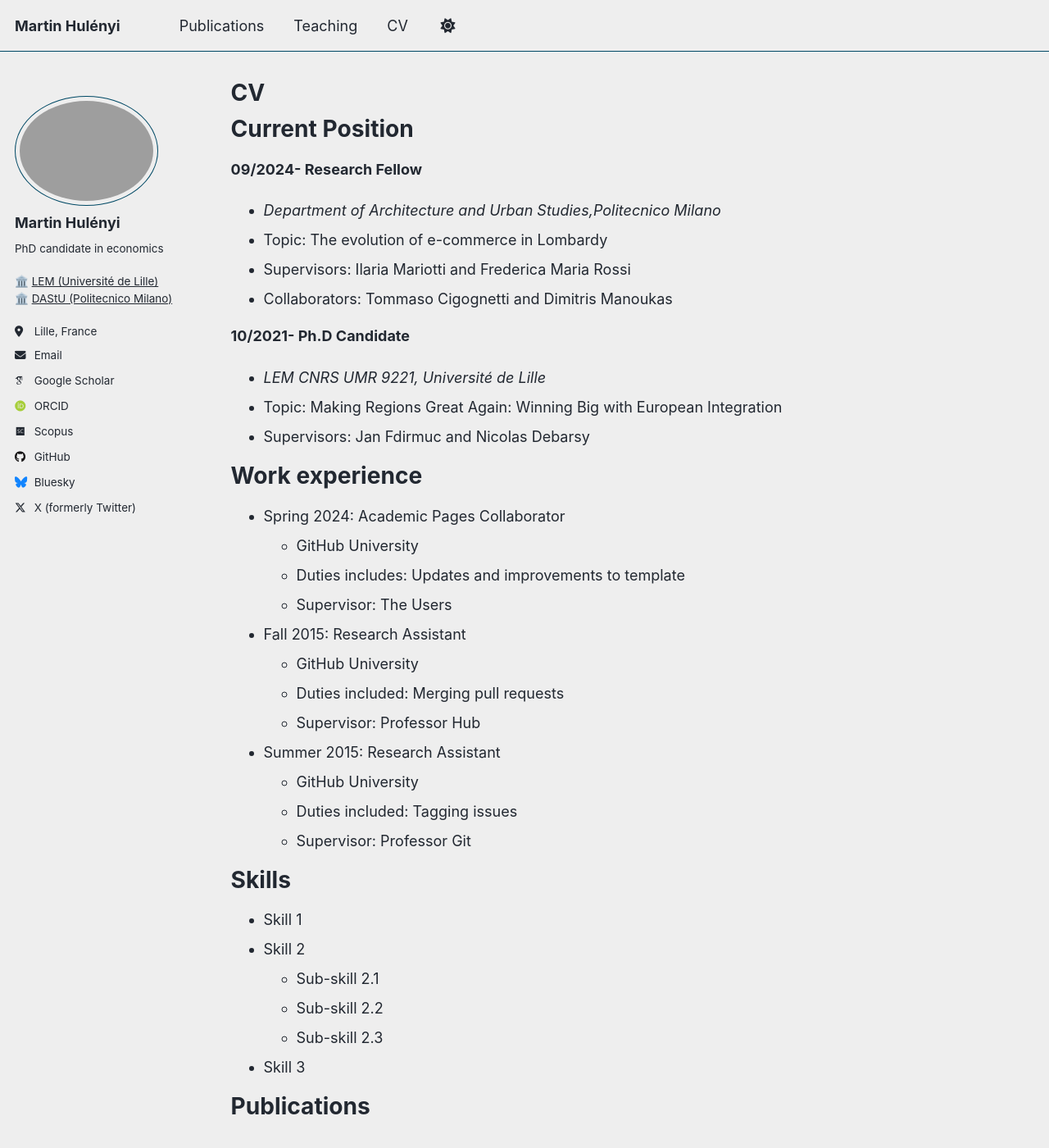
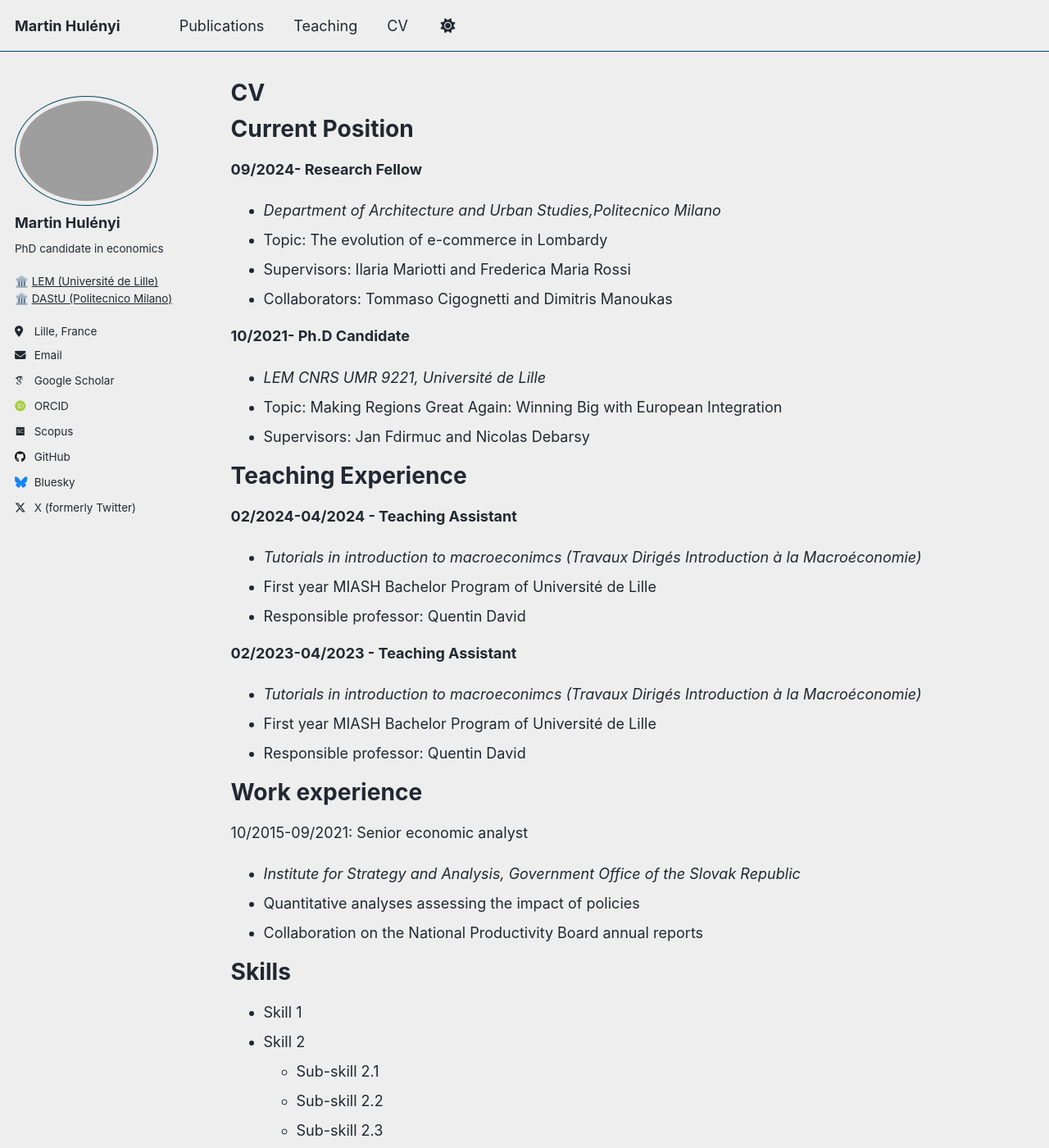
Before and after one commit to martinhulenyi/martinhulenyi.github.io, a Jekyll site: the page built from _pages/cv.md, in a window 1280 px wide and 1400 px high. Shown: the whole window at 82% size. Built offline with Jekyll 4.4.1, drawn with Linux system fonts in a browser that asks for light colours; some web fonts are replaced; a script that is not in the unit is left out.

Commit message:
Update cv.md

```diff
--- a/_pages/cv.md
+++ b/_pages/cv.md
@@ -24,24 +24,24 @@ redirect_from:
 * Topic: Making Regions Great Again: Winning Big with European Integration
 * Supervisors: Jan Fdirmuc and Nicolas Debarsy
 
+**Teaching Experience**
+======
+**02/2024-04/2024 - Teaching Assistant**
+* *Tutorials in introduction to macroeconimcs (Travaux Dirigés Introduction à la Macroéconomie)*
+* First year MIASH Bachelor Program of Université de Lille
+* Responsible professor: Quentin David
 
+**02/2023-04/2023 - Teaching Assistant**
+* *Tutorials in introduction to macroeconimcs (Travaux Dirigés Introduction à la Macroéconomie)*
+* First year MIASH Bachelor Program of Université de Lille
+* Responsible professor: Quentin David
 
-Work experience
+**Work experience**
 ======
-* Spring 2024: Academic Pages Collaborator
-  * GitHub University
-  * Duties includes: Updates and improvements to template
-  * Supervisor: The Users
-
-* Fall 2015: Research Assistant
-  * GitHub University
-  * Duties included: Merging pull requests
-  * Supervisor: Professor Hub
-
-* Summer 2015: Research Assistant
-  * GitHub University
-  * Duties included: Tagging issues
-  * Supervisor: Professor Git
+10/2015-09/2021: Senior economic analyst
+* *Institute for Strategy and Analysis, Government Office of the Slovak Republic*
+* Quantitative analyses assessing the impact of policies
+* Collaboration on the National Productivity Board annual reports
 
 Skills
 ======
```
